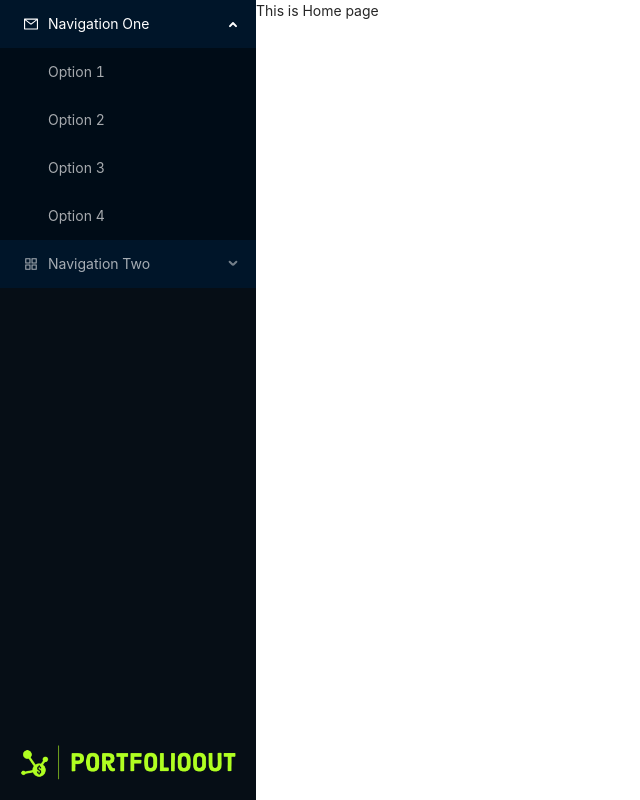
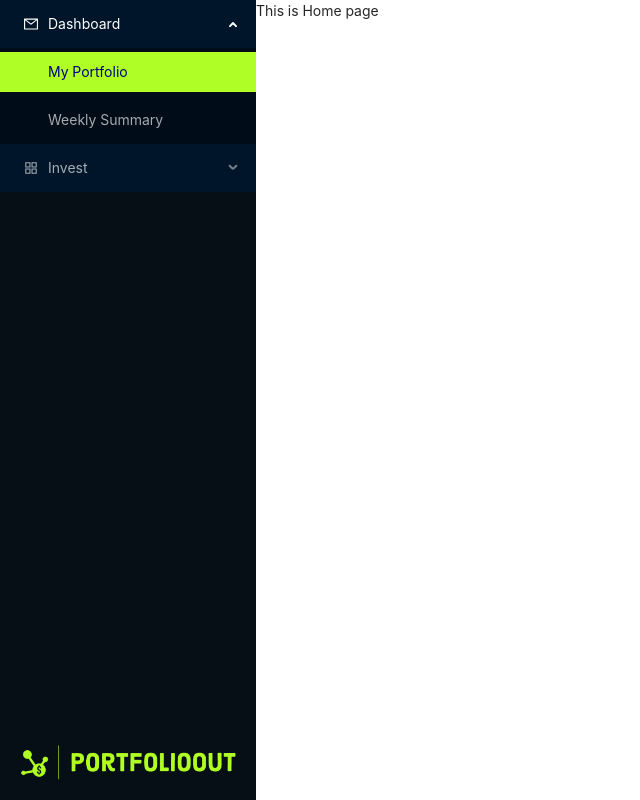
Before and after one commit to runchentao/CMPE285-portfolioout, a React (Create React App) app in the folder portfolioout/: page / in a window 1280 px wide. Shown: the whole page, without its empty margins (0-640 px from the left). Built offline with nearby package versions, Linux system fonts and the light colour scheme.

Commit message:
update mene item name

```diff
--- a/portfolioout/src/components/Navigation/Navigation.js
+++ b/portfolioout/src/components/Navigation/Navigation.js
@@ -18,7 +18,7 @@ const { SubMenu } = Menu;
 
 const Navigation = () => {
   const [darkMode, setDarkMode] = useState(DARK);
-  const [current, setCurrent] = useState();
+  const [current, setCurrent] = useState("My Portfolio");
 
   const changeTheme = (value) => {
     setDarkMode(value ? DARK : LIGHT);
@@ -38,25 +38,23 @@ const Navigation = () => {
             onClick={handleClick}
             style={{ width: 256 }}
             defaultOpenKeys={["sub1"]}
+            defaultSelectedKeys={["1"]}
             selectedKeys={[current]}
             mode="inline"
           >
-            <SubMenu key="sub1" icon={<MailOutlined />} title="Navigation One">
-              <Menu.Item key="1">Option 1</Menu.Item>
-              <Menu.Item key="2">Option 2</Menu.Item>
-              <Menu.Item key="3">Option 3</Menu.Item>
-              <Menu.Item key="4">Option 4</Menu.Item>
+            <SubMenu key="sub1" icon={<MailOutlined />} title="Dashboard">
+              <Menu.Item key="My Portfolio">My Portfolio</Menu.Item>
+              <Menu.Item key="Weekly Summary">Weekly Summary</Menu.Item>
             </SubMenu>
-            <SubMenu
-              key="sub2"
-              icon={<AppstoreOutlined />}
-              title="Navigation Two"
-            >
-              <Menu.Item key="5">Option 5</Menu.Item>
-              <Menu.Item key="6">Option 6</Menu.Item>
+            <SubMenu key="sub2" icon={<AppstoreOutlined />} title="Invest">
+              <Menu.Item key="Ethical Investing">Ethical Investing</Menu.Item>
+              <Menu.Item key="Growth Investing">Growth Investing</Menu.Item>
+              <Menu.Item key="Index Investing">Index Investing</Menu.Item>
+              <Menu.Item key="Quality Investing">Quality Investing</Menu.Item>
+              <Menu.Item key="Value Investing">Value Investing</Menu.Item>
               <SubMenu key="sub3" title="Submenu">
-                <Menu.Item key="7">Option 7</Menu.Item>
-                <Menu.Item key="8">Option 8</Menu.Item>
+                <Menu.Item key="8">Option 7</Menu.Item>
+                <Menu.Item key="9">Option 8</Menu.Item>
               </SubMenu>
             </SubMenu>
             {/* <SubMenu key="sub4" icon={<SettingOutlined />} title="Settings">
```
